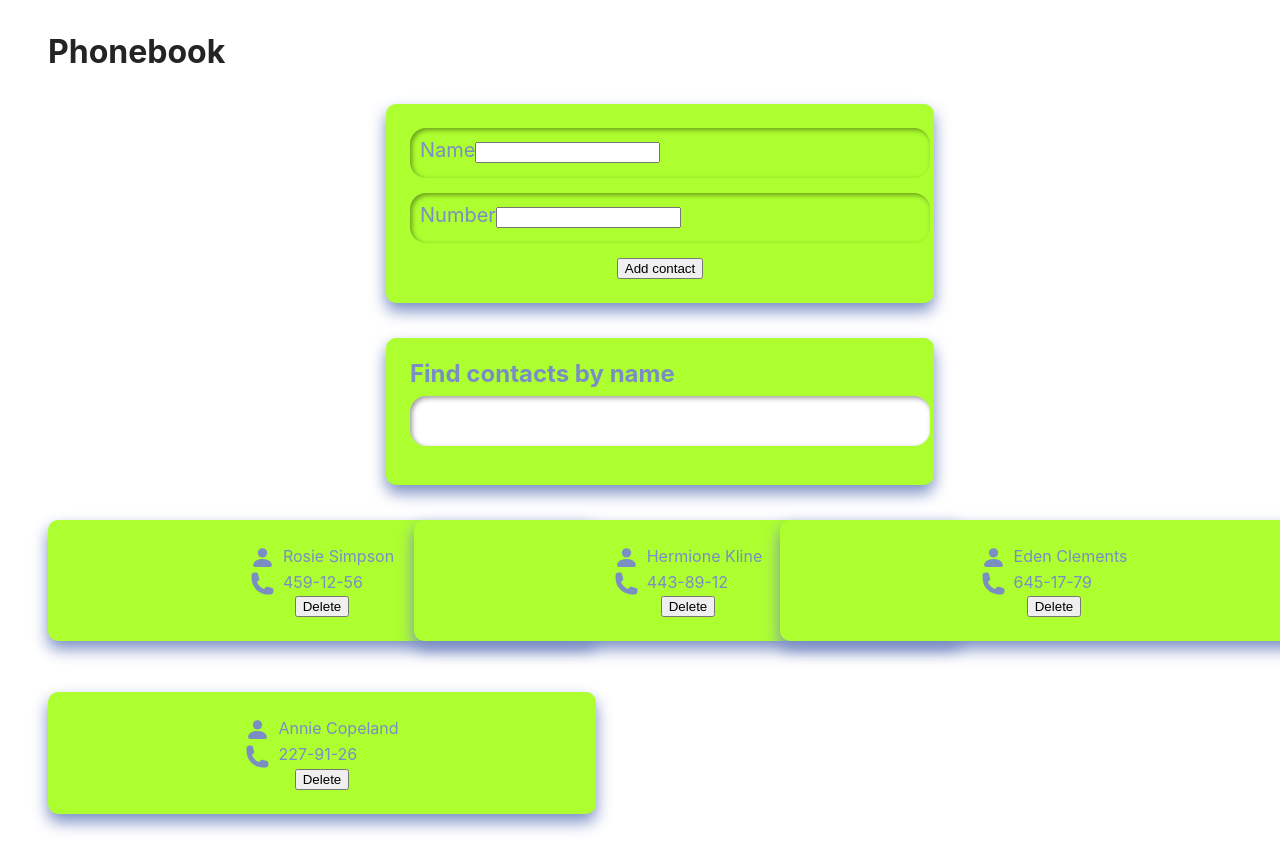
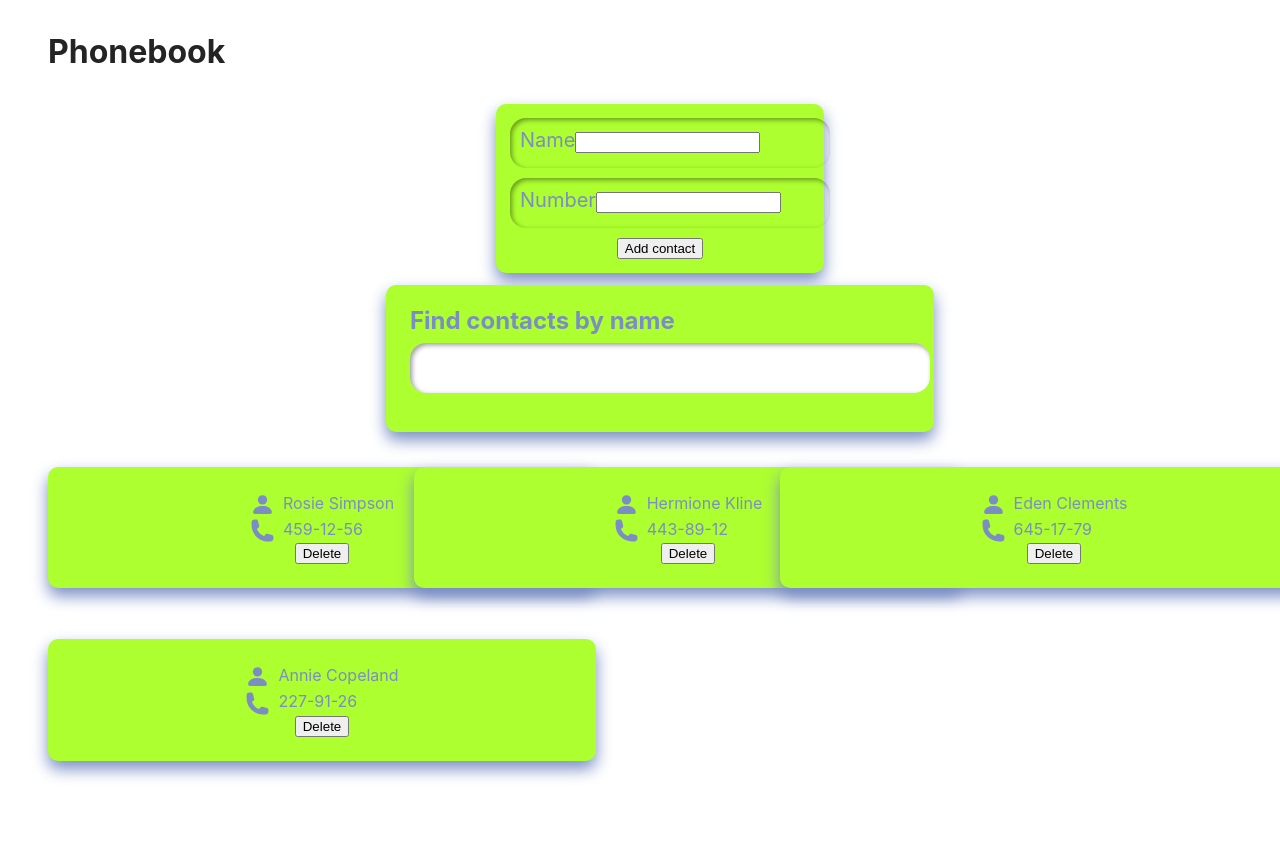
Before and after one commit to TatiYas/goit-react-hw-03, a React (Vite) app: page / in a window 1280 px wide. Shown: the top 857 px of the page. After the commit the page ends 804 px from the top, so only its background shows below. Built offline with nearby package versions, Linux system fonts and the light colour scheme.

Commit message:
Update_16

```diff
--- a/src/components/ContactForm/ContactForm.module.css
+++ b/src/components/ContactForm/ContactForm.module.css
@@ -4,9 +4,9 @@
   align-items: center;
   border: 2px;
   border-radius: 10px;
-  width: 500px;
-  margin: 0 auto 35px;
-  padding: 24px;
+  width: 300px;
+  margin: 0 auto 12px;
+  padding: 14px;
   background-color: greenyellow;
   box-shadow: 0 8px 16px;
   color: rgb(122, 142, 196);
@@ -14,8 +14,8 @@
 
 
   .fields {
-    margin: 0 auto 15px;
-  width: 500px;
+    margin: 0 auto 10px;
+  width: 300px;
   height: 1.5em;
   font-size: 20px;
   outline: none;
```
